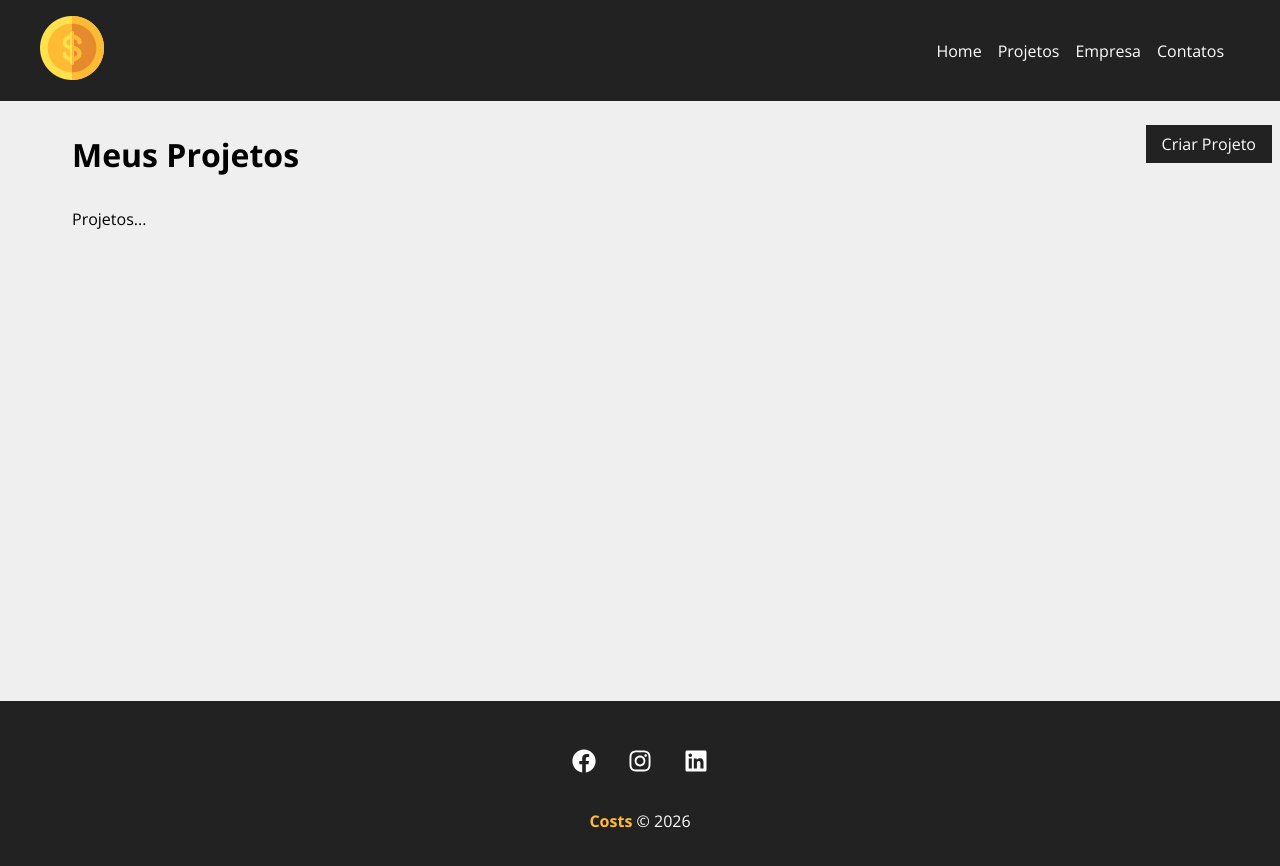
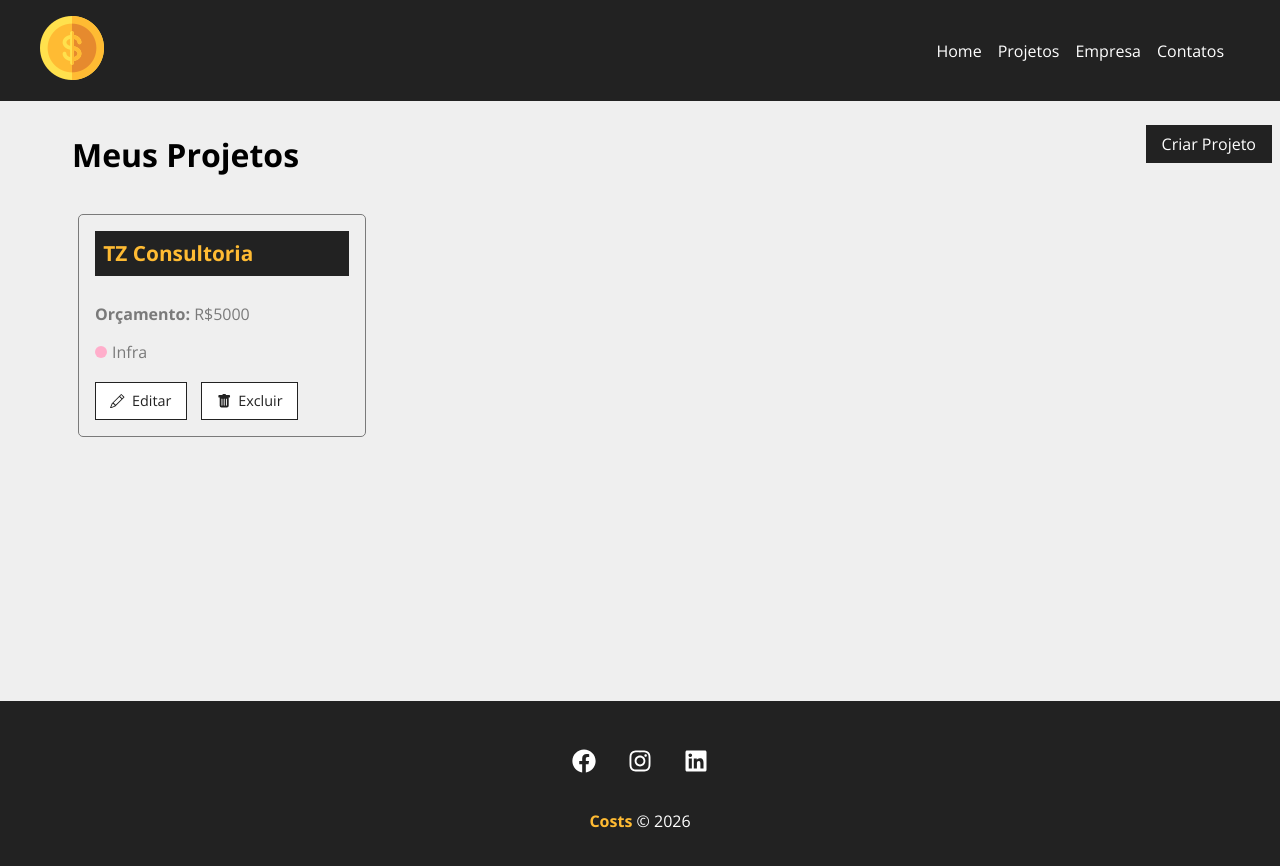
Before and after one commit to Railapa/React-Costs, a React (Vite) app in the folder react-costs/: page /projects in a window 1280 px wide. Shown: the top 866 px of the page. Built offline with nearby package versions, Linux system fonts and the light colour scheme; data requests are answered from the project's data file.

Commit message:
React costs

```diff
--- a/react-costs/db.json
+++ b/react-costs/db.json
@@ -1,53 +1,15 @@
 {
   "projects": [
     {
-      "name": "Raí Lapa",
-      "budget": "4",
-      "cost": 0,
-      "services": [],
-      "id": "M3cTKiIO3ak"
-    },
-    {
+      "name": "TZ Consultoria",
+      "budget": "5000",
       "category": {
         "id": "1",
         "name": "Infra"
       },
       "cost": 0,
       "services": [],
-      "id": "iW9vutSJ05k"
-    },
-    {
-      "name": "Raí Lapa",
-      "budget": "3",
-      "category": {
-        "id": "2",
-        "name": "Desenvolvimento"
-      },
-      "cost": 0,
-      "services": [],
-      "id": "W4B2Ym7Z9s8"
-    },
-    {
-      "name": "Raí Lapa",
-      "budget": "5000",
-      "category": {
-        "id": "2",
-        "name": "Desenvolvimento"
-      },
-      "cost": 0,
-      "services": [],
-      "id": "SIav2AwUONU"
-    },
-    {
-      "name": "Raí Lapa",
-      "budget": "1",
-      "category": {
-        "id": "1",
-        "name": "Infra"
-      },
-      "cost": 0,
-      "services": [],
-      "id": "Mza07K4BaS8"
+      "id": "HpDJ5WSEt9Y"
     }
   ],
   "categories": [
--- /dev/null
+++ b/react-costs/src/components/Layout/Loading.jsx
@@ -0,0 +1,10 @@
+import styles from './Loading.module.css'
+import loading from '../../imgs/loading.svg'
+
+export const Loading = () => {
+    return(
+        <div className={styles.loader_container}>
+            <img className={styles.loader} src={loading} alt="Loading" />
+        </div>
+    )
+}
--- /dev/null
+++ b/react-costs/src/components/Layout/Loading.module.css
@@ -0,0 +1,11 @@
+.loader_container{
+    width: 100%;
+    height: 100%;
+    display: flex;
+    justify-content: center;
+    align-items: center;
+}
+
+.loader{
+    width: 50px;
+}
--- /dev/null
+++ b/react-costs/src/components/Pages/Project.jsx
@@ -0,0 +1,30 @@
+import { useParams } from 'react-router-dom'
+// import styles from './Project.module.css'
+import { useEffect, useState } from 'react'
+
+export const Project = () => {
+
+    const { id } = useParams()
+
+    const [project, setProject] = useState([])
+
+    useEffect(() => {
+        fetch(`http://localhost:5000/projects/${id}`, {
+            method: 'GET',
+            headers: {
+                'Content-Type': 'application/json'
+            },
+        })
+            .then(resp => resp.json())
+            .then((data) => {
+                setProject(data)
+            })
+            .catch(err => console.log(err))
+    }, [id])
+
+    return (
+        <div>
+            <p>{project.name}</p>
+        </div>
+    )
+}
--- a/react-costs/src/components/Pages/Projects.jsx
+++ b/react-costs/src/components/Pages/Projects.jsx
@@ -1,15 +1,52 @@
 import { Message } from "../Layout/Message"
 import { useLocation } from 'react-router-dom'
 import styles from './Projects.module.css'
-import {Container} from '../Layout/Container'
-import {LinkButton} from '../Layout/LinkButton'
+import { Container } from '../Layout/Container'
+import { LinkButton } from '../Layout/LinkButton'
+import { ProjectCard } from "../Projects/ProjectCard"
+import { useState, useEffect } from "react"
+import { Loading } from "../Layout/Loading"
 
 export const Projects = () => {
+
+    const [projects, setProjects] = useState([])
+    const [removeLoading, setRemoveLoading] = useState(false)
+    const [projectMessage, setProjectMessage] = useState(``)
 
     const location = useLocation()
     let message = ''
     if (location.state) {
         message = location.state.message
+    }
+
+    useEffect(() => {
+        fetch('http://localhost:5000/projects', {
+            method: 'GET',
+            headers: {
+                'Content-Type': 'apllication/json'
+            }
+        }).then(resp => resp.json())
+            .then(data => {
+                setProjects(data)
+                console.log(data)
+                setRemoveLoading(true)
+            })
+            .catch((err) => console.log(err))
+    }, [])
+
+    function removeProject(id){
+        fetch(`http://localhost:5000/projects/${id}`, {
+            method: 'DELETE',
+            headers: {
+                'Content-Type': 'apllication/json'
+            },
+        }).then(resp => resp.json())
+        .then(data => {
+            setProjects(projects.filter((project) => project.id !== id))
+            console.log(data)
+            setProjectMessage('Projeto removido com sucesso')
+        })
+        .catch(err => console.log(err))
     }
 
     return (
@@ -19,8 +56,23 @@
                 <LinkButton to='/newproject' text='Criar Projeto' />
             </div>
             {message && <Message msg={message} type='success' />}
+            {projectMessage && <Message msg={projectMessage} type='error' />}
             <Container custonClass='start'>
-                <p>Projetos...</p>
+                {projects.length > 0 &&
+                    projects.map((project) => (
+                        <ProjectCard name={project.name}
+                        id={project.id}
+                        budget={project.budget}
+                        category={project.category?.name}
+                        key={project.id}
+                        handleRemove={removeProject}
+                        />
+                    ))
+                }
+                {!removeLoading && <Loading/>}
+                {removeLoading && projects.length === 0 && (
+                    <p>Não há projetos cadastrados</p>
+                )}
             </Container>
         </div>
     )
--- /dev/null
+++ b/react-costs/src/components/Projects/ProjectCard.jsx
@@ -0,0 +1,32 @@
+import styles from './ProjectCard.module.css'
+import { BsPencil, BsFillTrashFill } from 'react-icons/bs'
+import { Link } from 'react-router-dom'
+
+export const ProjectCard = ({ id, name, budget, category, handleRemove }) => {
+
+    const remove = (e) => {
+        e.preventDefault()
+        handleRemove(id)
+    }
+
+    return (
+        <div className={styles.project_card}>
+            <h4>{name}</h4>
+            <p>
+                <span>Orçamento: </span> R${budget}
+            </p>
+            <p className={styles.category_text}>
+                <span className={`${styles[category?.toLowerCase()]}`}></span> {category}
+            </p>
+            <div className={styles.project_card_actions}>
+                <Link to={`/project/${id}`}>
+                    <BsPencil /> Editar
+                </Link>
+                <button onClick={remove}>
+                    <BsFillTrashFill />
+                    Excluir
+                </button>
+            </div>
+        </div>
+    )
+}
--- /dev/null
+++ b/react-costs/src/components/Projects/ProjectCard.module.css
@@ -0,0 +1,84 @@
+.project_card{
+    padding: 1em;
+    border: 1px solid #7a7a7a;
+    border-radius: 5px;
+    width: 24%;
+    margin: 0.5%;
+
+    h4{
+        background-color: #222;
+        color: #fb3;
+        padding: 0.4em;
+        margin-bottom: 1.3em;
+        font-size: 1.3em;
+    }
+
+    p{
+        color: #7a7a7a;
+        margin-bottom: 1em;
+    }
+
+    p span{
+        font-weight: bold;
+    }
+}
+
+.category_text{
+    display: flex;
+    align-items: center;
+
+    span{
+        display: block;
+        width: 12px;
+        border-radius: 50%;
+        height: 12px;
+        background-color: #ccc;
+        margin-right: 5px;
+    }
+}
+
+.category_text .infra{
+    background-color: #ffaecb;
+}
+.category_text .desenvolvimento{
+    background-color: #a0e7e5;
+}
+
+.category_text .design{
+    background-color: #b4f8c8;
+}
+
+.category_text .planejamento{
+    background-color: #fbe7c6;
+}
+
+.project_card_actions{
+    margin-top: 1.2em;
+    display: flex;
+    align-items: center;
+
+    a, button{
+        text-decoration: none;
+        border: none;
+        background-color: #fff;
+        color: #222;
+        font-size: .9em;
+        padding: .6em 1em;
+        cursor: pointer;
+        margin-right: 1em;
+        border: 1px solid #222;
+        display: flex;
+        align-items: center;
+        justify-content: center;
+        transition: all .3s ease;
+
+        &:hover{
+            background-color: #222;
+            color: #fb3;
+        }
+    }
+
+    svg{
+        margin-right: .5em;
+    }
+}
--- a/react-costs/src/main.jsx
+++ b/react-costs/src/main.jsx
@@ -11,6 +11,7 @@
 import { Container } from './components/Layout/Container'
 import {Footer} from './components/Layout/Footer'
 import { Projects } from './components/Pages/Projects'
+import { Project } from './components/Pages/Project'
 
 createRoot(document.getElementById('root')).render(
   <StrictMode>
@@ -23,6 +24,7 @@
           <Route path='/company' element={<Company />}></Route>
           <Route path='/contact' element={<Contact />}></Route>
           <Route path='/newproject' element={<NewProject />}></Route>
+          <Route path='/project/:id' element={<Project />}></Route>
         </Routes>
       </Container>
       <Footer></Footer>
```
Also changed, not shown: react-costs/src/components/Pages/Project.module.css (added).
